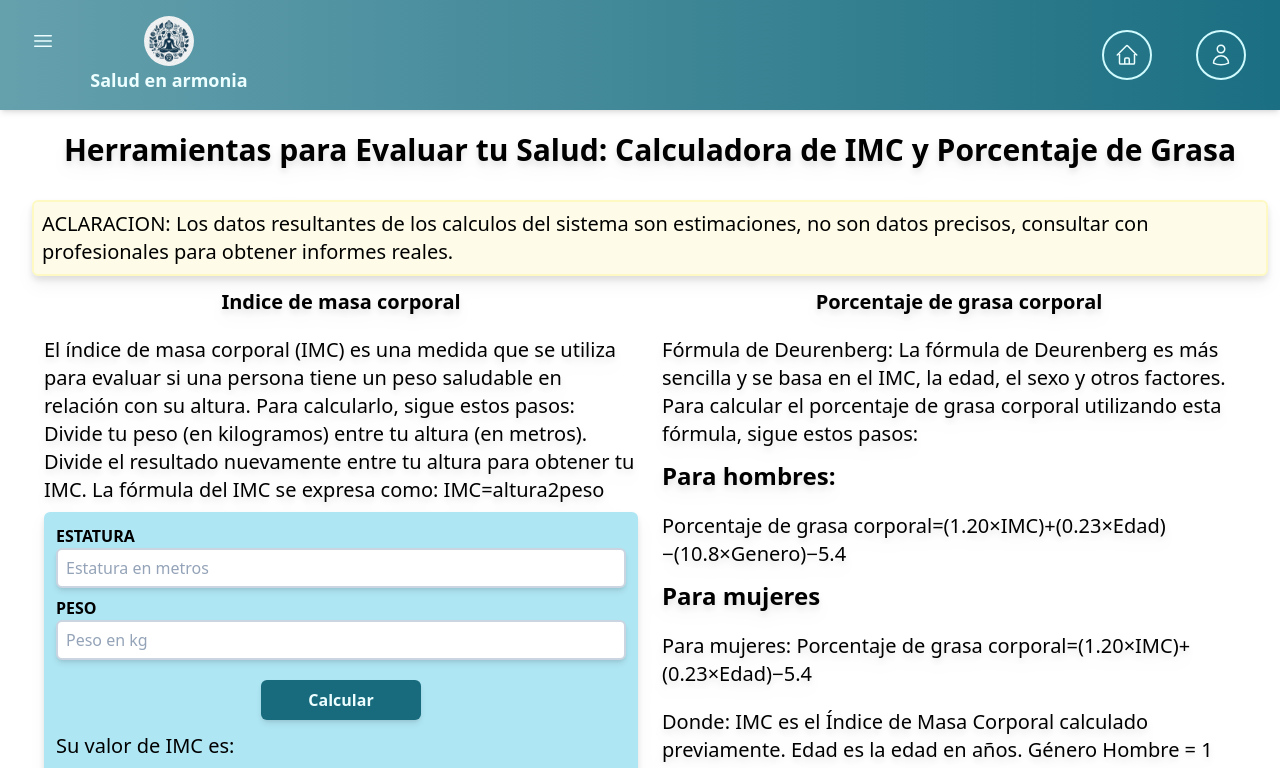
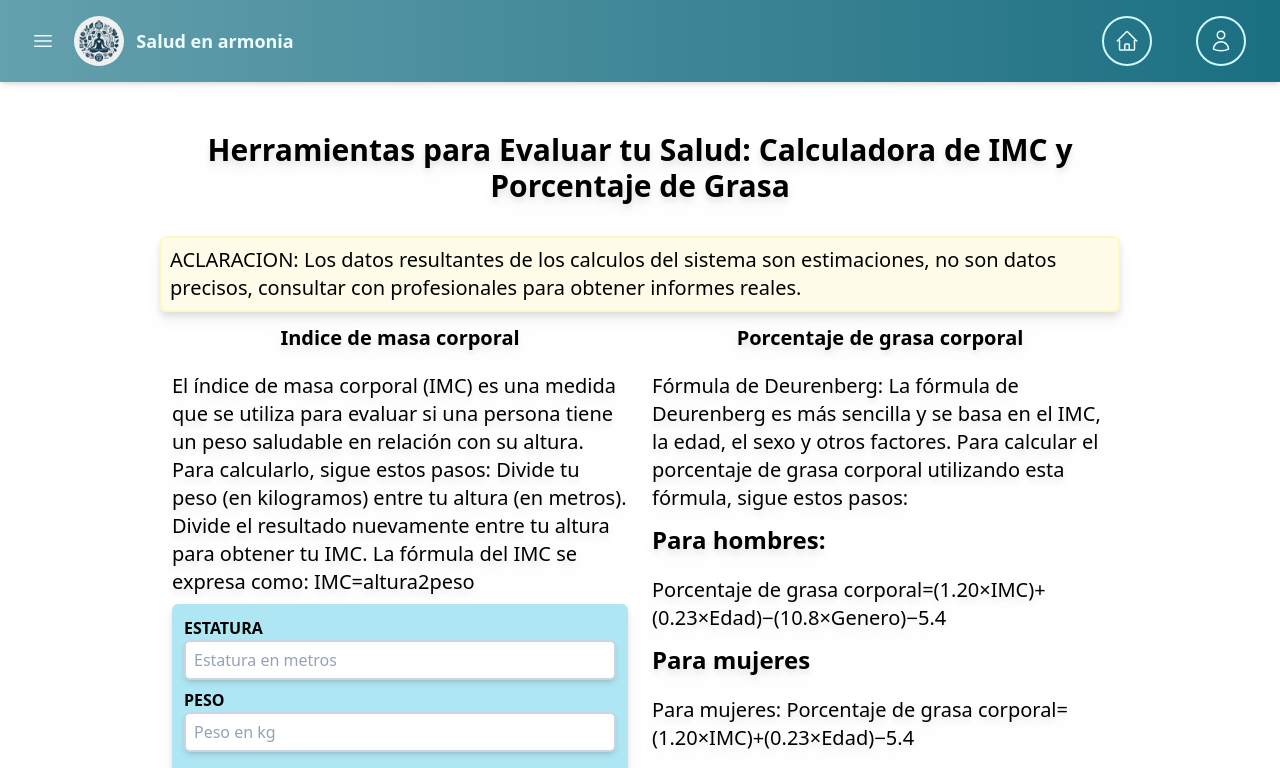
Before and after one commit to V23DAA/ProyectoIntegrador, a website: page src/Calculadoras.html in a window 1280 px wide. Shown: the top 768 px of the page. Drawn offline with Linux system fonts and the light colour scheme.

Commit message:
Ultima version antes de cambiar a Sidebar

```diff
--- a/src/Calculadoras.html
+++ b/src/Calculadoras.html
@@ -10,14 +10,14 @@
     <!-- Barra nav -->
     <nav class="fixed top-0 left-0 right-0 z-50 bg-gradient-to-r from-[#65a0ad] to-[#1b6f82] max-w-full flex justify-between py-4 px-3 items-center font-semibold
     text-lg shadow-md text-cyan-50">
-        <div class="lg:w-[20%] md:w-[35%] sm:w-[40%] flex">
+        <div class="lg:w-[30%] md:w-[40%] sm:w-[40%] flex">
             <button id="menuButton" class="w-[50px] h-[50px] flex items-center mx-2 hover:bg-[#1b6f82] justify-center rounded-md">
                 <svg xmlns="http://www.w3.org/2000/svg" fill="none" viewBox="0 0 24 24" stroke-width="1.5" stroke="currentColor" class="w-6 h-6">
                     <path stroke-linecap="round" stroke-linejoin="round" d="M3.75 6.75h16.5M3.75 12h16.5m-16.5 5.25h16.5" />
                   </svg>
             </button>
-            <div class="flex flex-wrap items-center w-[80%] justify-around">
-                <img src="img/logo.jpg" alt="" class="w-[50px] h-[50px] rounded-full">
+            <div class="flex items-center w-[90%]">
+                <img src="img/logo.jpg" alt="" class="w-[50px] h-[50px] rounded-full mr-3">
                 <h1>Salud en armonia</h1>
             </div>
         </div>
@@ -60,8 +60,7 @@
         </ul>
     </div>
 
-    <div class="mx-auto  p-6 lg:w-[1300px] md:w-[700px] sm:w-[500px] mb-9 flex flex-wrap h-300px rounded-lg
-    drop-shadow-lg mt-[100px]">
+    <div class="mx-auto  p-6 mb-9 flex flex-wrap h-300px rounded-lg drop-shadow-lg mt-[100px] w-[80%]">
         <div class="w-[100%] p-2 flex flex-wrap">
             <h1 class="text-3xl font-semibold text-center w-[100%] mb-8">Herramientas para Evaluar tu Salud: Calculadora de IMC y Porcentaje de Grasa</h1>
 
```
Also changed, not shown: src/output.css.
